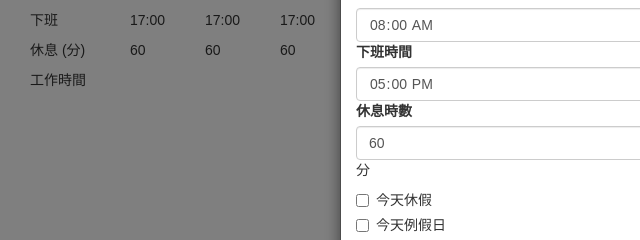
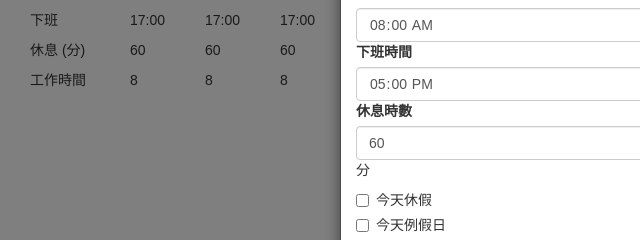
Before and after one commit to goodjoblife/OvertimeSalary, a plain HTML site: page worktimetable.html in a window 1280 px wide. Shown: the part 120-360 px from the top of the page, 0-640 px from the left. Drawn offline with nearby package versions, Linux system fonts and the light colour scheme.

Commit message:
Fix js path

```diff
--- a/worktimetable.html
+++ b/worktimetable.html
@@ -109,7 +109,7 @@
         <script src="https://ajax.googleapis.com/ajax/libs/jquery/1.11.3/jquery.min.js"></script>
         <script src="https://maxcdn.bootstrapcdn.com/bootstrap/3.3.6/js/bootstrap.min.js" integrity="sha384-0mSbJDEHialfmuBBQP6A4Qrprq5OVfW37PRR3j5ELqxss1yVqOtnepnHVP9aJ7xS" crossorigin="anonymous"></script>
         <script src="https://cdnjs.cloudflare.com/ajax/libs/moment.js/2.13.0/moment.min.js"></script>
-        <script src="js/calc.js"></script>
+        <script src="laborlaw/calc.js"></script>
         <script src="js/main.js"></script>
     </body>
 </html>
```
